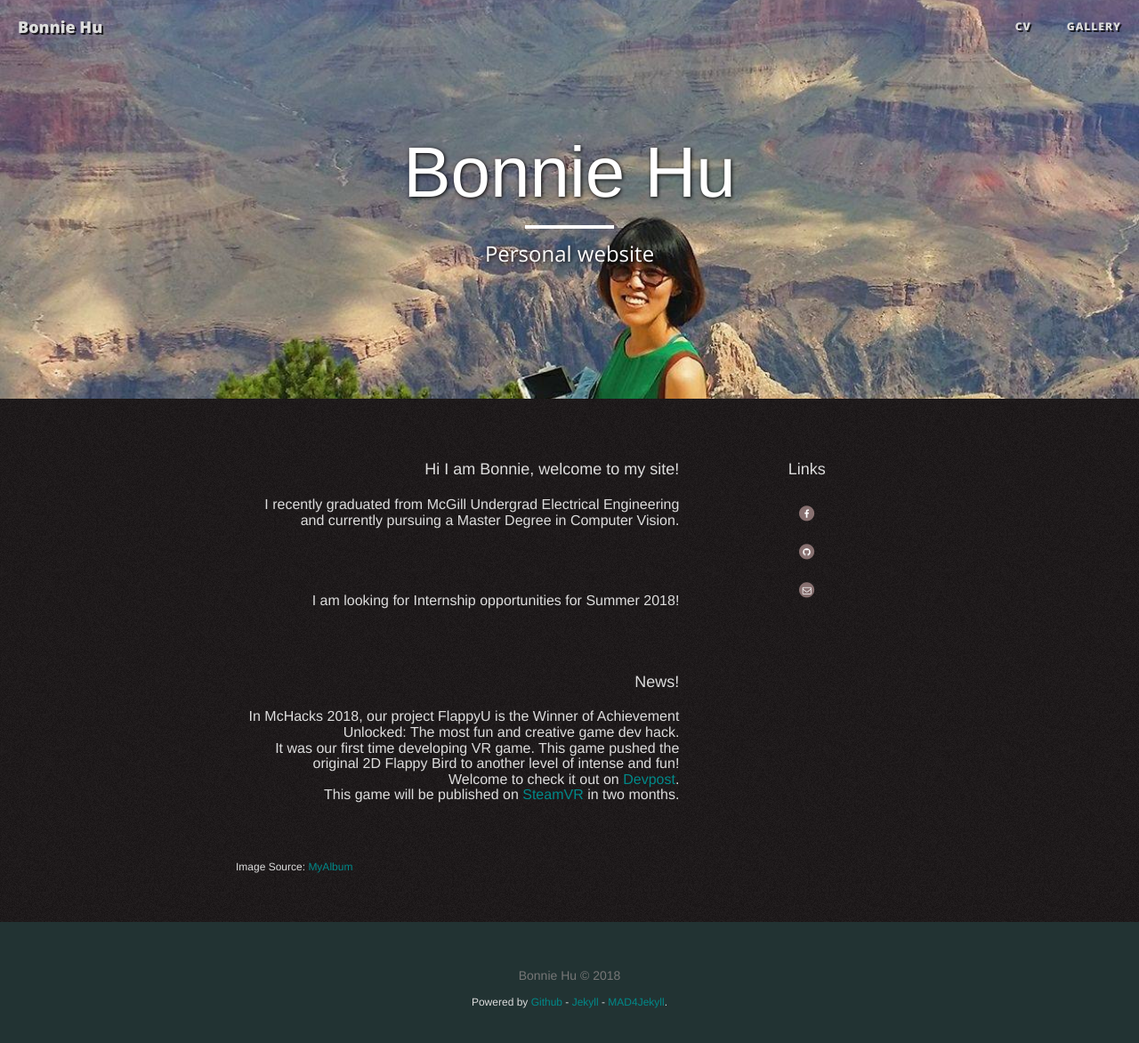
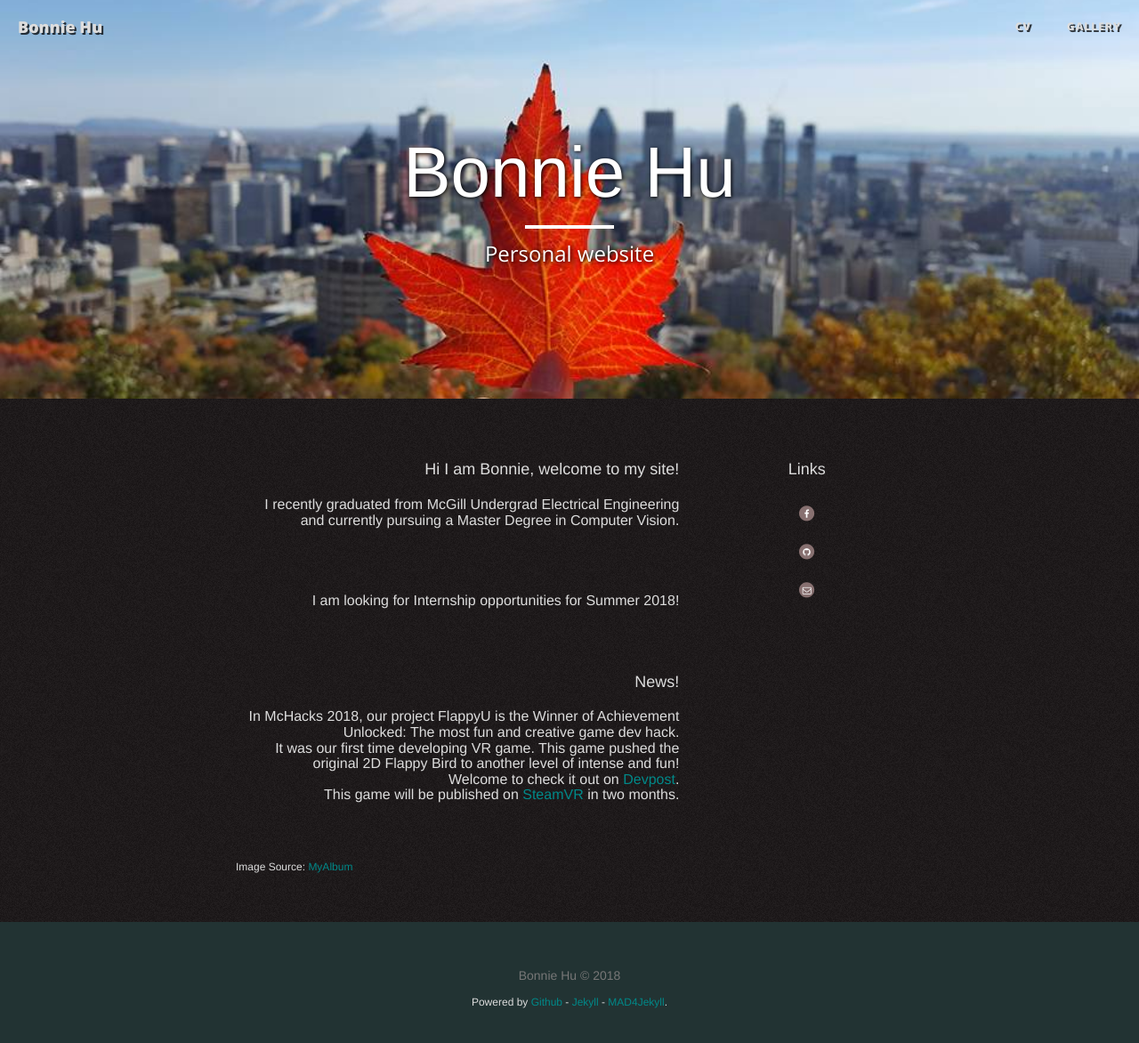
Before and after one commit to Bonnie970/Bonnie970.github.io, a Jekyll site: the page built from pages/index.html, in a window 1280 px wide and 1210 px high. Shown: the top 1172 px of the window at 89% size. Built offline with Jekyll 4.4.1, drawn with Linux system fonts in a browser that asks for light colours; nearby versions of some CDN libraries.

Commit message:
Update index.html

```diff
--- a/pages/index.html
+++ b/pages/index.html
@@ -2,7 +2,7 @@
 layout: page
 title: "Bonnie Hu"
 description: "Personal website"
-header-img: "assets/owner/slider/trip1.jpg"
+header-img: "assets/owner/hero/MtRoyal.jpg"
 permalink: ./index.html
 ---
 
```
